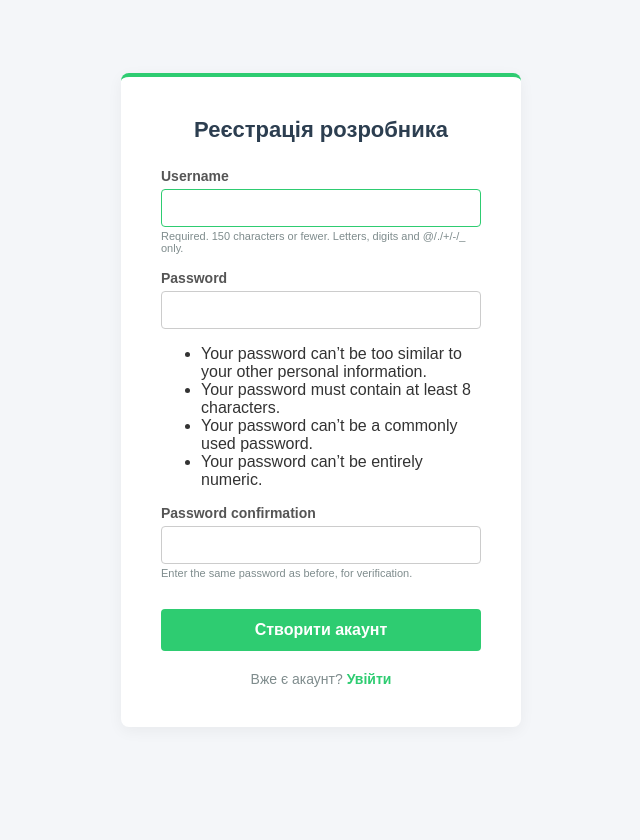
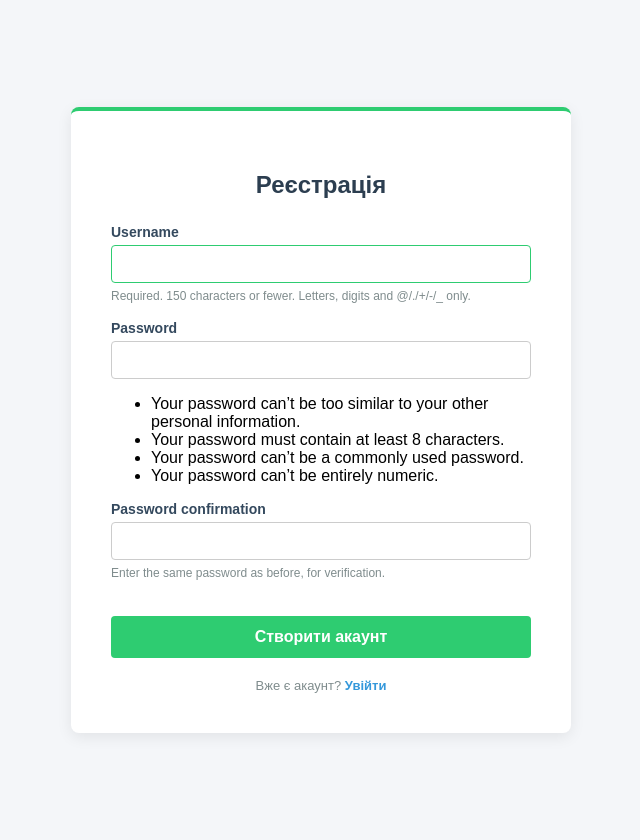
Before and after one commit to RomanKoronovskyi/TechnicalForum, a Django app: page /register/ in a window 1280 px wide. Shown: the whole page, without its empty margins (319-959 px from the left). Before the commit the page ends 687 px from the top, so only its background shows below. Run offline with Django 5.2, Linux system fonts and the light colour scheme.

Commit message:
fix bugs

```diff
--- a/core/settings.py
+++ b/core/settings.py
@@ -10,6 +10,7 @@ For the full list of settings and their values, see
 https://docs.djangoproject.com/en/6.0/ref/settings/
 """
 
+import os
 from pathlib import Path
 
 # Build paths inside the project like this: BASE_DIR / 'subdir'.
@@ -74,8 +75,6 @@ WSGI_APPLICATION = 'core.wsgi.application'
 # Database
 # https://docs.djangoproject.com/en/6.0/ref/settings/#databases
 
-import os
-
 DB_HOST = os.environ.get('DATABASE_HOST', '127.0.0.1')
 
 DATABASES = {
@@ -130,7 +129,8 @@ STATIC_ROOT = os.path.join(BASE_DIR, 'staticfiles')
 STATICFILES_DIRS = [
     os.path.join(BASE_DIR, 'static'),
 ]
-LOGIN_URL = '/admin/login/'
+LOGIN_URL = 'login'
+
 
 ALLOWED_HOSTS = os.environ.get('ALLOWED_HOSTS', '127.0.0.1 localhost').split()
 
--- a/forum/templates/forum/notifications.html
+++ b/forum/templates/forum/notifications.html
@@ -12,10 +12,10 @@
 </head>
 <body>
     <div class="container">
-        <a href="{% url 'forum:question_list' %}" class="back">← На головну</a>
+        <a href="{% url 'forum:question_list' %}" class="back">На головну</a>
         <h2>Ваші системні сповіщення</h2>
         {% for n in notifications %}
-            <div class="notif-card">⚡ {{ n.text }} <small style="color: #999;">({{ n.created_at|date:"H:i" }})</small></div>
+            <div class="notif-card">{{ n.text }} <small style="color: #999;">({{ n.created_at|date:"H:i" }})</small></div>
         {% empty %}
             <p>Нових сповіщень немає.</p>
         {% endfor %}
--- a/forum/templates/forum/question_detail.html
+++ b/forum/templates/forum/question_detail.html
@@ -41,7 +41,7 @@
     <div class="navbar-top">
         {% if user.is_authenticated %}
             <div>
-                Вітаємо, <strong>{{ user.username }}</strong> (Репутація: {{ user.profile.reputation|default:0 }})
+                <strong>{{ user.username }}</strong> (Репутація: {{ user.profile.reputation|default:0 }})
                 <form action="{% url 'logout' %}" method="post" style="display: inline; margin-left: 15px;">
                     {% csrf_token %}
                     <button type="submit" style="background: none; border: none; color: #e74c3c; font-weight: bold; cursor: pointer; text-decoration: underline; padding: 0;">Вийти</button>
@@ -68,7 +68,6 @@
             <h1>{{ question.title }}</h1>
 
             <div style="margin: 15px 0; background: #fafafa; padding: 10px; border-radius: 4px; display: flex; align-items: center; gap: 15px;">
-                <strong>Голосів: {{ question.votes }}</strong>
                 <a href="{% url 'forum:vote_question' question.pk 'up' %}" style="color: green; text-decoration: none; font-weight: bold;">▲ Вгору</a>
                 <a href="{% url 'forum:vote_question' question.pk 'down' %}" style="color: red; text-decoration: none; font-weight: bold;">▼ Вниз</a>
                 <span style="color: #7f8c8d; margin-left: auto;">Автор: {{ question.author.username }} (Rep: {{ question.author.profile.reputation|default:0 }})</span>
--- a/forum/templates/forum/users_list.html
+++ b/forum/templates/forum/users_list.html
@@ -24,13 +24,13 @@
             <i class="fa-solid fa-arrow-left"></i> Назад до списку запитань
         </a>
 
-        <h2><i class="fa-solid fa-users-gear" style="color: #2c3e50;"></i> Панель керування користувачами (Адміністратор: {{ user.username }})</h2>
+        <h2><i class="fa-solid fa-users-gear" style="color: #2c3e50;"></i> Панель керування користувачами</h2>
 
         <table>
             <thead>
                 <tr>
                     <th>ID</th>
-                    <th>Логін розробника</th>
+                    <th>Логін користувача</th>
                     <th>Репутація на форумі</th>
                     <th>Управління доступом</th>
                 </tr>
--- a/forum/templates/registration/register.html
+++ b/forum/templates/registration/register.html
@@ -3,28 +3,52 @@
 <head>
     <meta charset="UTF-8">
     <meta name="viewport" content="width=device-width, initial-scale=1.0">
-    <title>Реєстрація — Технічний Форум</title>
+    <title>Реєстрація розробника</title>
+    <link rel="stylesheet" href="https://cdnjs.cloudflare.com/ajax/libs/font-awesome/6.4.0/css/all.min.css">
     <style>
-        body { font-family: Arial, sans-serif; background-color: #f4f6f9; color: #333; display: flex; justify-content: center; align-items: center; height: 100vh; margin: 0; }
-        .auth-card { background: white; padding: 40px; border-radius: 8px; box-shadow: 0 4px 15px rgba(0,0,0,0.05); width: 100%; max-width: 400px; border-top: 4px solid #2ecc71; box-sizing: border-box; }
-        h2 { color: #2c3e50; margin-top: 0; margin-bottom: 25px; font-size: 22px; text-align: center; }
-        .auth-card p { margin-bottom: 15px; }
-        .auth-card label { display: block; font-weight: bold; margin-bottom: 5px; font-size: 14px; color: #555; }
-        .auth-card input { width: 100%; padding: 10px; border: 1px solid #ccc; border-radius: 4px; box-sizing: border-box; font-size: 14px; }
-        .auth-card input:focus { border-color: #2ecc71; outline: none; }
-        .helptext { display: block; font-size: 11px; color: #7f8c8d; margin-top: 3px; }
-        .btn-submit { background: #2ecc71; color: white; width: 100%; padding: 12px; border: none; border-radius: 4px; cursor: pointer; font-weight: bold; font-size: 16px; margin-top: 15px; transition: background 0.2s; }
+        body { font-family: Arial, sans-serif; background-color: #f4f6f9; display: flex; justify-content: center; align-items: center; min-height: 100vh; margin: 0; padding: 20px 0; }
+        .register-card { background: white; padding: 40px; border-radius: 8px; box-shadow: 0 4px 15px rgba(0,0,0,0.08); width: 100%; max-width: 500px; box-sizing: border-box; border-top: 4px solid #2ecc71; }
+        h2 { text-align: center; color: #2c3e50; margin-bottom: 25px; font-size: 24px; }
+        p { margin-bottom: 15px; }
+        label { display: block; margin-bottom: 5px; color: #34495e; font-weight: bold; font-size: 14px; }
+        input[type="text"], input[type="password"] { width: 100%; padding: 10px; border: 1px solid #ccc; border-radius: 4px; box-sizing: border-box; font-size: 14px; }
+        input:focus { border-color: #2ecc71; outline: none; }
+        .helptext { display: block; font-size: 12px; color: #7f8c8d; margin-top: 5px; line-height: 16px; }
+        .helptext ul { margin: 5px 0 0 0; padding-left: 20px; color: #555; }
+        .helptext li { margin-bottom: 3px; }
+        .btn-submit { width: 100%; background: #2ecc71; color: white; border: none; padding: 12px; border-radius: 4px; font-size: 16px; font-weight: bold; cursor: pointer; margin-top: 20px; transition: background 0.2s; }
         .btn-submit:hover { background: #27ae60; }
-        .auth-footer { text-align: center; margin-top: 20px; font-size: 14px; color: #7f8c8d; }
-        .auth-footer a { color: #2ecc71; text-decoration: none; font-weight: bold; }
-        .auth-footer a:hover { text-decoration: underline; }
+        .form-footer { text-align: center; margin-top: 20px; font-size: 13px; color: #7f8c8d; }
+        .form-footer a { color: #3498db; text-decoration: none; font-weight: bold; }
+        .form-footer a:hover { text-decoration: underline; }
+        .error-box { background-color: #fde8e8; color: #e74c3c; padding: 12px; border-radius: 4px; margin-bottom: 20px; font-size: 13px; border: 1px solid #f8b4b4; line-height: 18px; }
     </style>
 </head>
 <body>
-    <div class="auth-card">
-        <h2>Реєстрація розробника</h2>
-        <form method="post">
+
+<div class="register-card">
+    <h2>Реєстрація</h2>
+
+    <form method="post" novalidate>
         {% csrf_token %}
+
+        {% if form.errors %}
+            <div class="error-box">
+                <i class="fa-solid fa-triangle-exclamation"></i>
+                {% for field in form %}
+                    {% for error in field.errors %}
+                        {% if "already exists" in error or "користувач з таким" in error or "існує" in error %}
+                            <strong>Користувач з таким логіном вже зареєстрований</strong>
+                        {% elif "mismatch" in error or "не співпадають" in error %}
+                            <strong>Введені паролі не співпадають. Спробуйте ще раз.</strong>
+                        {% else %}
+                            {{ error }}
+                        {% endif %}
+                    {% endfor %}
+                {% endfor %}
+            </div>
+        {% endif %}
+
         {% for field in form %}
             <p>
                 <label for="{{ field.id_for_label }}">{{ field.label }}</label>
@@ -34,11 +58,14 @@
                 {% endif %}
             </p>
         {% endfor %}
+
         <button type="submit" class="btn-submit">Створити акаунт</button>
     </form>
-        <div class="auth-footer">
+
+    <div class="form-footer">
         Вже є акаунт? <a href="{% url 'login' %}">Увійти</a>
     </div>
 </div>
+
 </body>
 </html>
--- a/forum/urls.py
+++ b/forum/urls.py
@@ -2,8 +2,7 @@ from django.urls import path
 from .views import (
     QuestionListView, QuestionDetailView, create_question,
     create_answer, vote_question, accept_answer, notifications_list,
-    users_list, delete_user,
-    register
+    users_list, delete_user, register, delete_question
 )
 
 app_name = 'forum'
@@ -19,4 +18,5 @@ urlpatterns = [
     path('users/', users_list, name='users_list'),
     path('users/<int:user_id>/delete/', delete_user, name='delete_user'),
     path('register/', register, name='register'),
+    path('question/<int:question_id>/delete/', delete_question, name='delete_question'),
 ]
--- a/forum/views.py
+++ b/forum/views.py
@@ -186,3 +186,15 @@ def delete_user(request, user_id):
         user_to_delete = get_object_or_404(User, id=user_id)
         user_to_delete.delete()
     return redirect('forum:users_list')
+
+
+@login_required
+def delete_question(request, question_id):
+    if not request.user.is_superuser:
+        return HttpResponseForbidden("Доступ заборонено. Ви не маєте прав для видалення контенту.")
+
+    if request.method == 'POST':
+        question = get_object_or_404(Question, id=question_id)
+        question.delete()
+
+    return redirect('forum:question_list')
```
Also changed, not shown: forum/templates/forum/create_question.html (+4 -4 lines), forum/templates/forum/question_list.html (+18 -6 lines), forum/templates/registration/login.html (+29 -15 lines), 1 other file. Lines whose indentation alone changed are shown as unchanged.
